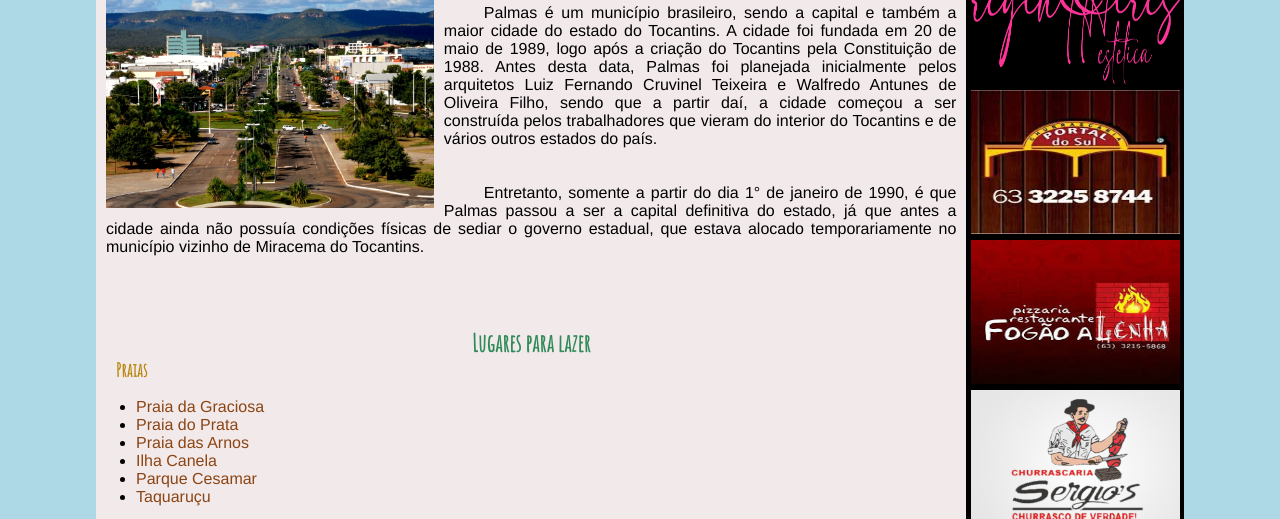
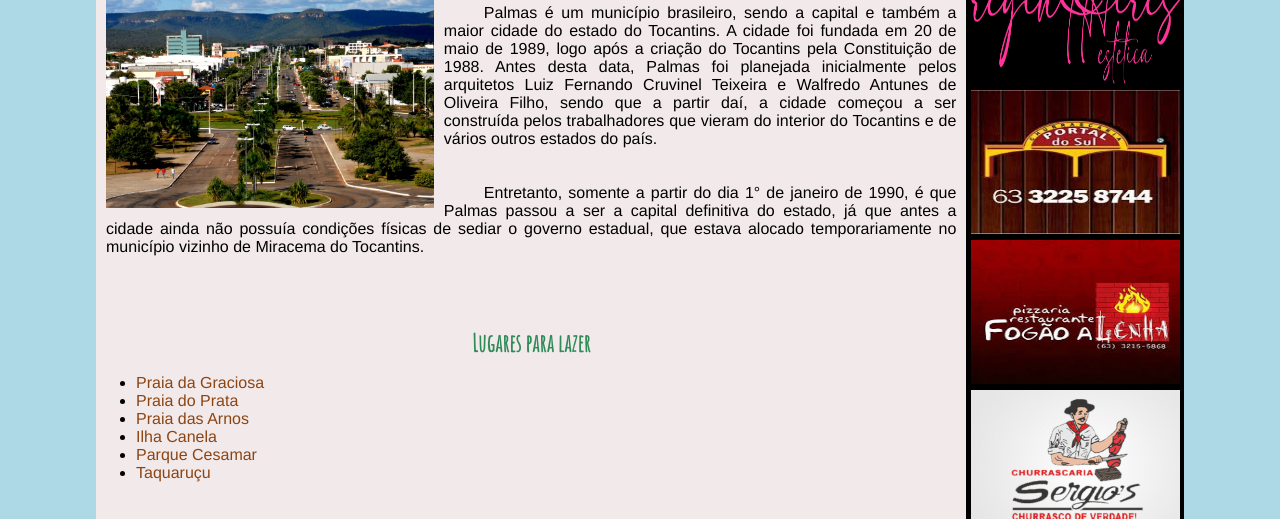
Before and after one commit to lucasgtcarvalho/PBWpalmas, a plain HTML site: page index.html in a window 1280 px wide. Shown: the part 258-777 px from the top of the page. Drawn offline with Linux system fonts and the light colour scheme.

Commit message:
Update index.html

```diff
--- a/index.html
+++ b/index.html
@@ -261,8 +261,7 @@ h1, h2, h3, h4{
 <br id="lazerpalmas">
 <br>
 <article id="lazer">
-	<h2>Lugares para lazer</h2>
-	<h3>Praias</h3>
+		   <h2>Lugares para lazer</h2>
 	<ul>
 		<li><a href="#graciosa">Praia da Graciosa</a></li>
 		<li><a href="#prata">Praia do Prata</a></li>
```
